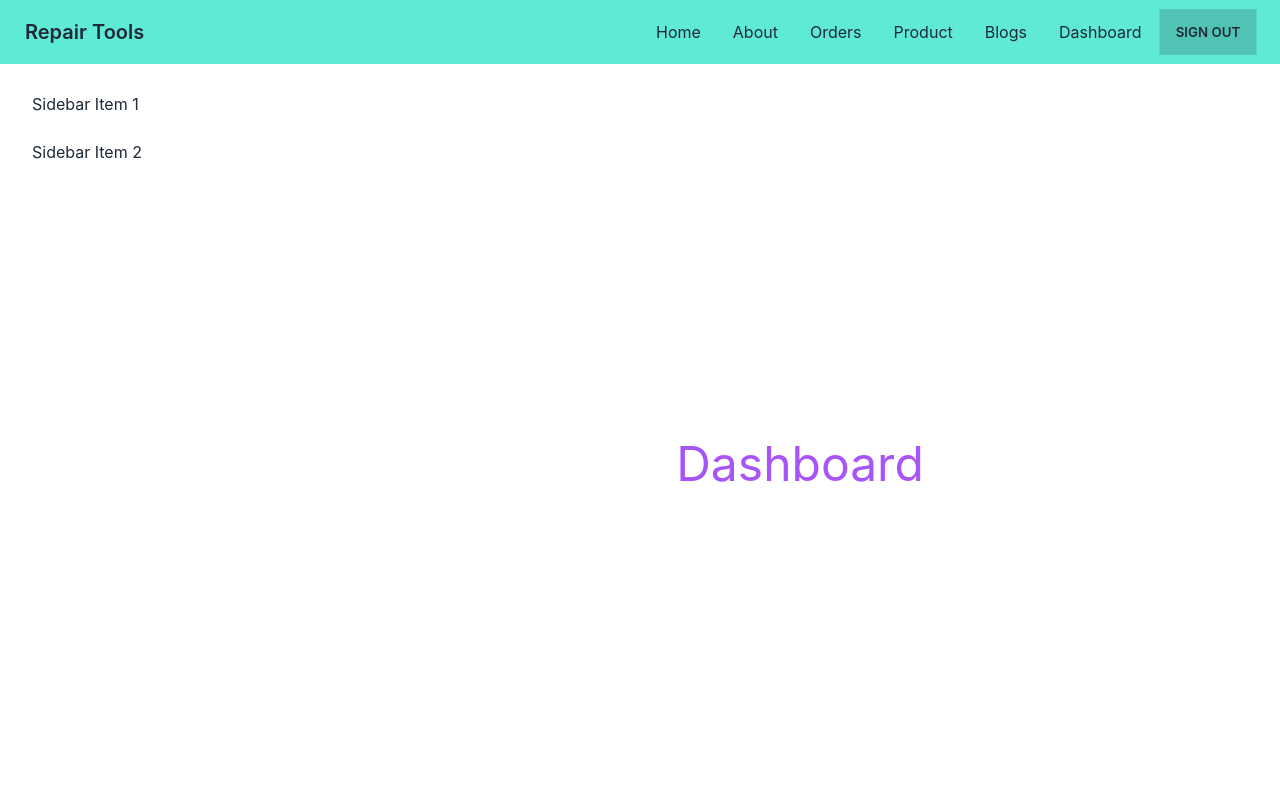
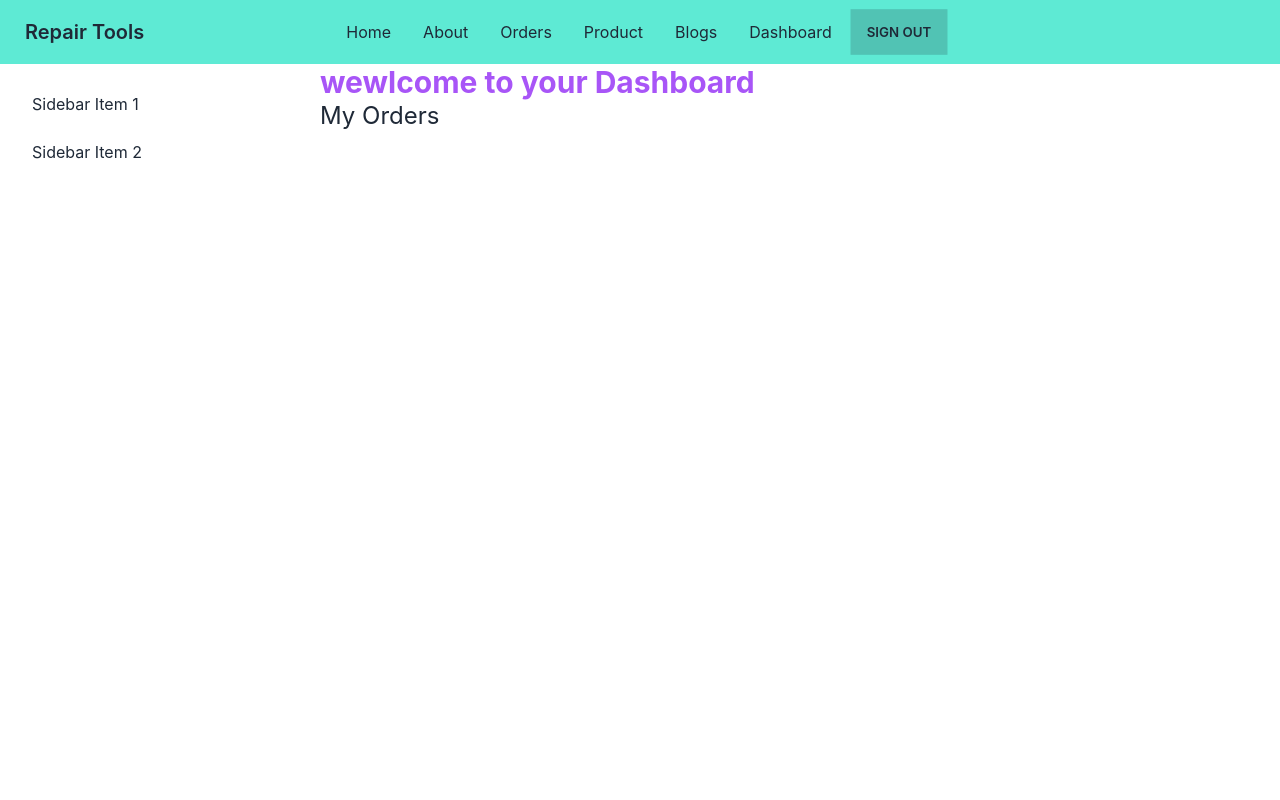
Before and after one commit to shabbirahmedshuvo01/my-work-12-client-on, a React (Create React App) app: page /dashboard in a window 1280 px wide. Shown: the top 800 px of the page. Built offline with nearby package versions, Linux system fonts and the light colour scheme; no server answers; sample sign-in values are in the browser's storage.

Commit message:
added dashboard side

```diff
--- a/src/App.js
+++ b/src/App.js
@@ -14,6 +14,8 @@
 import Products from './Components/Products/Products';
 import { ToastContainer } from 'react-toastify';
 import 'react-toastify/dist/ReactToastify.css';
+import MyOrder from './Components/Dashboard/MyOrder';
+import Myreview from './Components/Dashboard/Myreview';
 
 
 function App() {
@@ -27,7 +29,8 @@
         <Route path='/tools/:id' element={<RequireAuth><Orders></Orders></RequireAuth>}></Route>
         <Route path='/blogs' element={<Blogs></Blogs>}></Route>
         <Route path='/dashboard' element={<RequireAuth><Dashboard></Dashboard></RequireAuth>}>
-          <Route index element></Route>
+          <Route index element={<MyOrder></MyOrder>}></Route>
+          <Route path='review' element={<Myreview></Myreview>}></Route>
         </Route>
         <Route path='/login' element={<Login></Login>}></Route>
         <Route path='/register' element={<Register></Register>}></Route>
--- a/src/Components/Dashboard/Dashboard.js
+++ b/src/Components/Dashboard/Dashboard.js
@@ -1,22 +1,21 @@
 import React from 'react';
-import { Outlet } from 'react-router-dom';
+import { Link, Outlet } from 'react-router-dom';
 
 const Dashboard = () => {
     return (
         <div className="drawer drawer-mobile">
-            <input id="my-drawer-2" type="checkbox" className="drawer-toggle" />
-            <div className="drawer-content flex flex-col items-center justify-center">
-                <h2 className='text-5xl text-purple-500'>Dashboard</h2>
+            <input id="dashboard-sidebar" type="checkbox" className="drawer-toggle" />
+            <div className="drawer-content">
+                <h2 className='text-3xl font-bold text-purple-500'>wewlcome to your Dashboard</h2>
                 <Outlet></Outlet>
-                <label for="my-drawer-2" className="btn btn-primary drawer-button lg:hidden">Open drawer</label>
 
             </div>
             <div className="drawer-side">
-                <label for="my-drawer-2" className="drawer-overlay"></label>
+                <label for="dashboard-sidebar" className="drawer-overlay"></label>
                 <ul className="menu p-4 overflow-y-auto w-80 bg-base-100 text-base-content">
                     {/* <!-- Sidebar content here --> */}
-                    <li><a>Sidebar Item 1</a></li>
-                    <li><a>Sidebar Item 2</a></li>
+                    <li><Link to="/dashboard">Sidebar Item 1</Link></li>
+                    <li><Link to="/dashboard/review">Sidebar Item 2</Link></li>
                 </ul>
 
             </div>
--- a/src/Components/Navbar/Navbar.js
+++ b/src/Components/Navbar/Navbar.js
@@ -44,6 +44,11 @@
                         {itemsSite}
                     </ul>
                 </div>
+                <div className="navbar-end">
+                    <label tabIndex="1" for="dashboard-sidebar" className="btn btn-ghost lg:hidden">
+                        <svg xmlns="http://www.w3.org/2000/svg" className="h-5 w-5" fill="none" viewBox="0 0 24 24" stroke="currentColor"><path strokeLinecap="round" strokeLinejoin="round" strokeWidth="2" d="M4 6h16M4 12h8m-8 6h16" /></svg>
+                    </label>
+                </div>
             </div>
         </div>
     );
```
